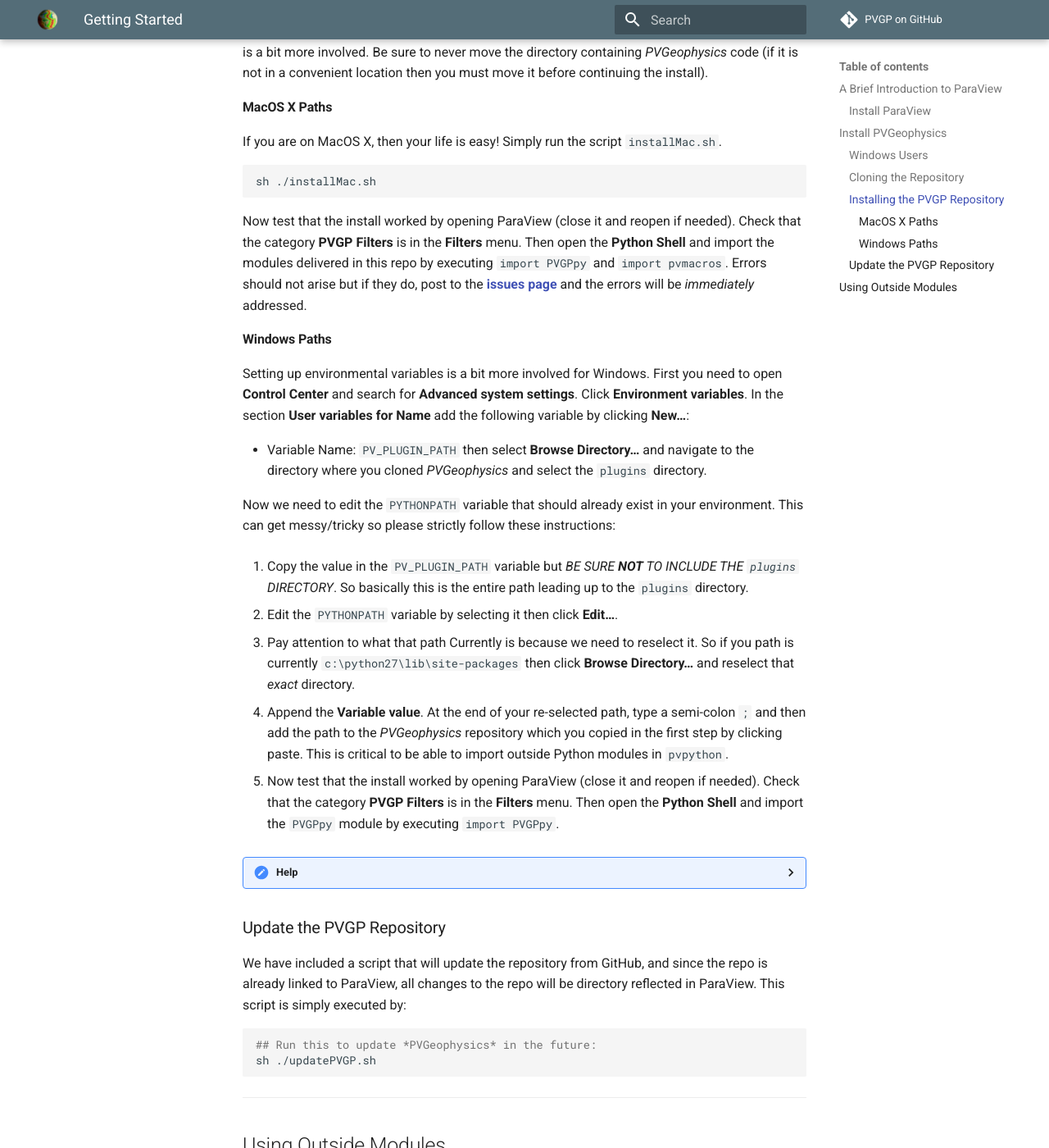
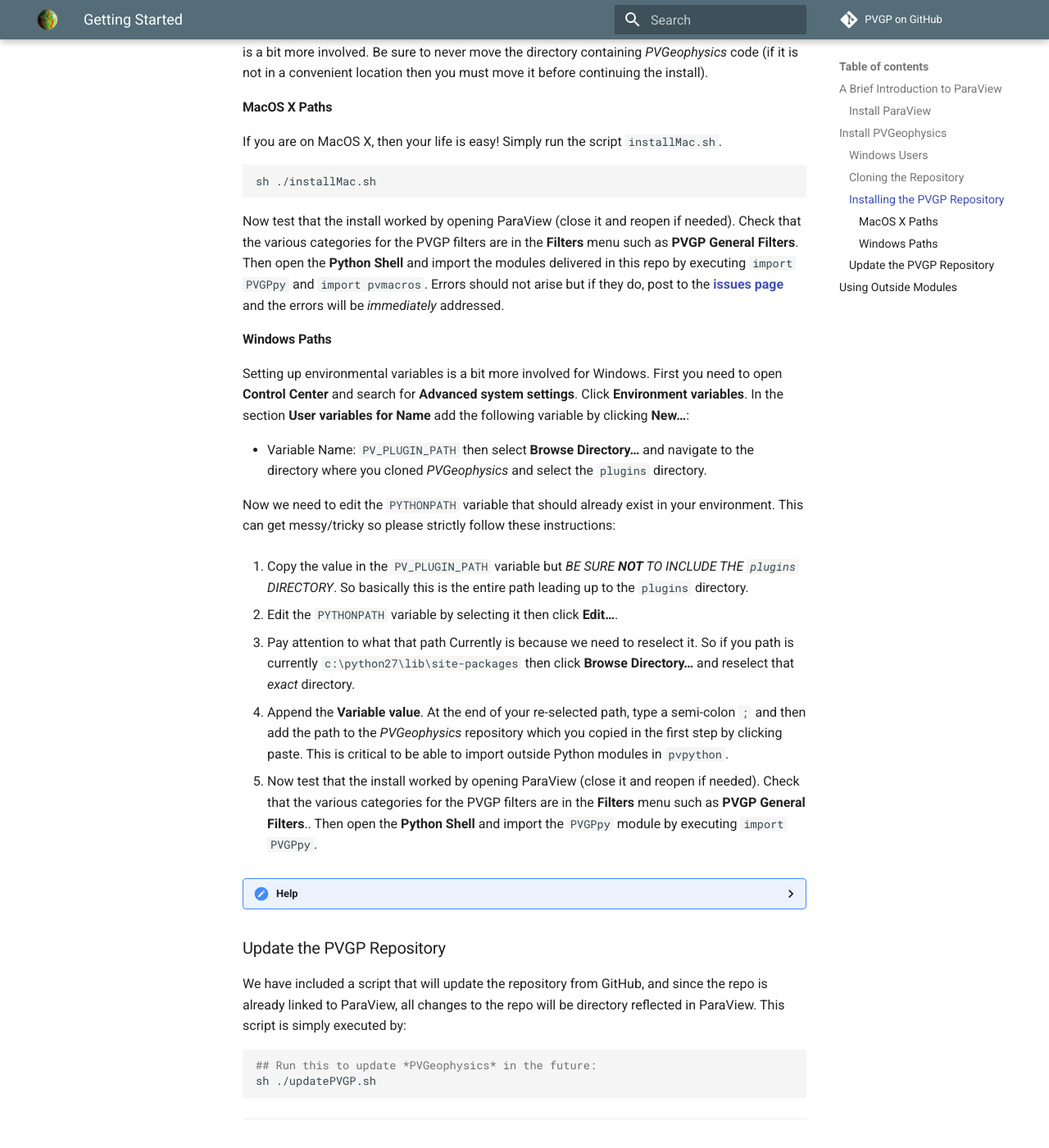
Before and after one commit to OpenGeoVis/PVGeo, an MkDocs documentation site: the page built from docs/Getting-Started.md, in a window 1280 px wide and 1400 px high, scrolled down 2375 px. Shown: the whole window at 82% size. Built offline with MkDocs 1.6.1 and Material for MkDocs 9.7.7, drawn with Linux system fonts in a browser that asks for light colours; comment, search, counter and statistics services are not loaded; old or Windows-style settings are respelled for this version of MkDocs; some of the changed text lies outside the part shown.

Commit message:
Updated getting started guide to reflect the new plugin suites

````diff
--- a/docs/Getting-Started.md
+++ b/docs/Getting-Started.md
@@ -49,10 +49,10 @@
 From your command line:
 
 ```bash
-## Clone this repository
+# Clone this repository
 git clone https://github.com/OpenGeoVis/PVGeophysics
 
-## Go in the cloned repository
+# Go in the cloned repository
 cd PVGeophysics
 ```
 
@@ -66,7 +66,7 @@
 sh ./installMac.sh
 ```
 
-Now test that the install worked by opening ParaView (close it and reopen if needed). Check that the category **PVGP Filters** is in the **Filters** menu. Then open the **Python Shell** and import the modules delivered in this repo by executing `import PVGPpy` and `import pvmacros`. Errors should not arise but if they do, post to the [**issues page**](https://github.com/OpenGeoVis/PVGeophysics/issues) and the errors will be *immediately* addressed.
+Now test that the install worked by opening ParaView (close it and reopen if needed). Check that the various categories for the PVGP filters are in the **Filters** menu such as **PVGP General Filters**. Then open the **Python Shell** and import the modules delivered in this repo by executing `import PVGPpy` and `import pvmacros`. Errors should not arise but if they do, post to the [**issues page**](https://github.com/OpenGeoVis/PVGeophysics/issues) and the errors will be *immediately* addressed.
 
 #### Windows Paths
 Setting up environmental variables is a bit more involved for Windows. First you need to open **Control Center** and search for **Advanced system settings**. Click **Environment variables**. In the section **User variables for Name** add the following variable by clicking **New...**:
@@ -83,7 +83,7 @@
 
 4. Append the **Variable value**. At the end of your re-selected path, type a semi-colon `;` and then add the path to the *PVGeophysics* repository which you copied in the first step by clicking paste. This is critical to be able to import outside Python modules in `pvpython`.
 
-5. Now test that the install worked by opening ParaView (close it and reopen if needed). Check that the category **PVGP Filters** is in the **Filters** menu. Then open the **Python Shell** and import the `PVGPpy` module by executing `import PVGPpy`.
+5. Now test that the install worked by opening ParaView (close it and reopen if needed). Check that the various categories for the PVGP filters are in the **Filters** menu such as **PVGP General Filters**.. Then open the **Python Shell** and import the `PVGPpy` module by executing `import PVGPpy`.
 
 ??? help
     If an error arises: First, please double check your paths. If you are still having trouble, feel free to post to the [**issues page**](https://github.com/OpenGeoVis/PVGeophysics/issues) which is regularly checked.
````
